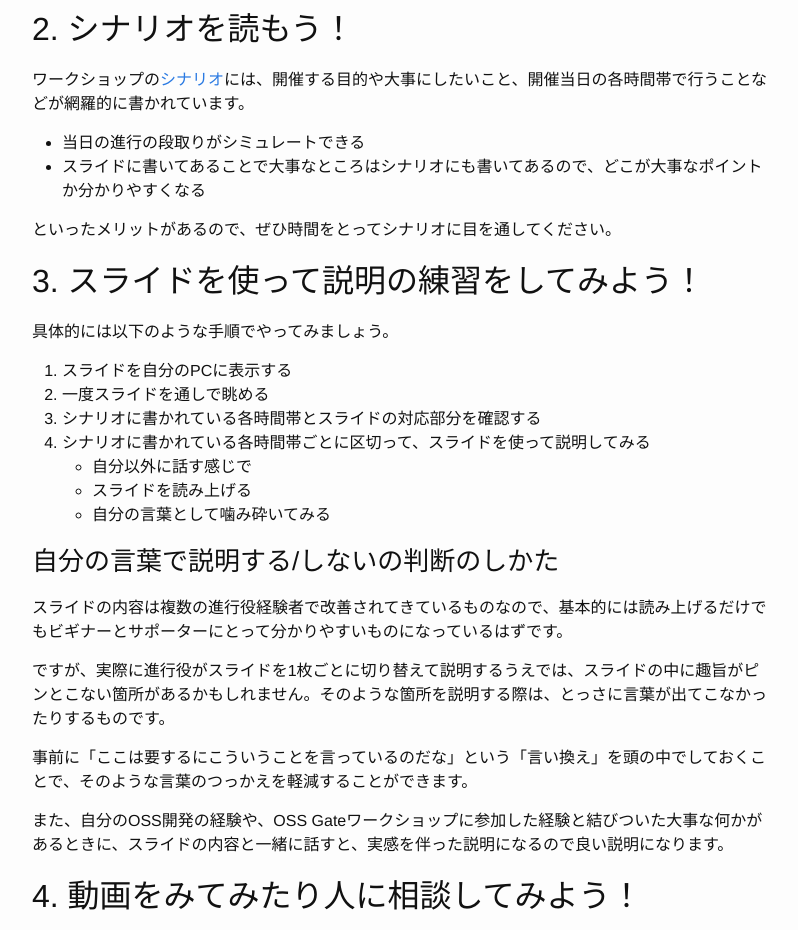
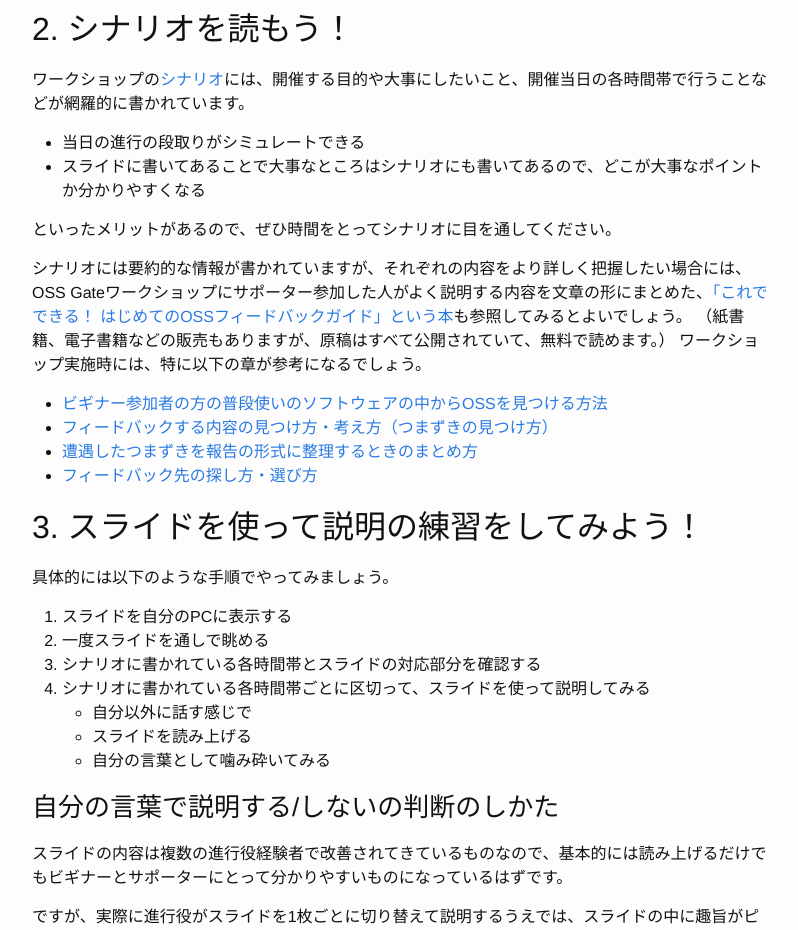
Before and after one commit to oss-gate/oss-gate.github.io, a Jekyll site: the page built from workshop/new-to-moderator.md, in a window 1280 px wide and 1400 px high, scrolled down 594 px. Shown: the top 930 px of the window, without its empty margins (238-1036 px from the left). Built offline with Jekyll 4.4.1, drawn with Linux system fonts in a browser that asks for light colours; comment, search, counter and statistics services are not loaded; some of the changed text lies outside the part shown.

Commit message:
Link to onlie workshop archive

```diff
--- a/workshop/new-to-moderator.md
+++ b/workshop/new-to-moderator.md
@@ -29,6 +29,15 @@
 
 といったメリットがあるので、ぜひ時間をとってシナリオに目を通してください。
 
+シナリオには要約的な情報が書かれていますが、それぞれの内容をより詳しく把握したい場合には、OSS Gateワークショップにサポーター参加した人がよく説明する内容を文章の形にまとめた、[「これでできる！ はじめてのOSSフィードバックガイド」という本](https://github.com/oss-gate/first-feedback-guidebook)も参照してみるとよいでしょう。
+（紙書籍、電子書籍などの販売もありますが、原稿はすべて公開されていて、無料で読めます。）
+ワークショップ実施時には、特に以下の章が参考になるでしょう。
+
+* [ビギナー参加者の方の普段使いのソフトウェアの中からOSSを見つける方法](https://github.com/oss-gate/first-feedback-guidebook/blob/master/chapters/oss.md)
+* [フィードバックする内容の見つけ方・考え方（つまずきの見つけ方）](https://github.com/oss-gate/first-feedback-guidebook/blob/master/chapters/what.md)
+* [遭遇したつまずきを報告の形式に整理するときのまとめ方](https://github.com/oss-gate/first-feedback-guidebook/blob/master/chapters/how.md)
+* [フィードバック先の探し方・選び方](https://github.com/oss-gate/first-feedback-guidebook/blob/master/chapters/where.md)
+
 ## 3. スライドを使って説明の練習をしてみよう！
 
 具体的には以下のような手順でやってみましょう。
@@ -57,9 +66,16 @@
 
 ### 動画で実際の進行をみてみよう！
 
+文章を読む以外に、動画の形でもワークショップの様子を見ることができます。
+実際のワークショップで説明している様子を収めたものなので、ワークショップの雰囲気や進行役が喋っていることがよく分かり、参考になるはずです。
+
+オフライン開催時の様子の動画：
 <iframe width="560" height="315" src="https://www.youtube.com/embed/aqQn4c5vmS0?showinfo=0&rel=0" frameborder="0" allowfullscreen></iframe>
 
-実際のワークショップで説明している様子を収めたものなので、ワークショップの雰囲気や進行役が喋っていることがよく分かり、参考になるはずです。
+OSS Gateオンラインワークショップ（2021年6月12日開催分）の配信アーカイブ：
+<iframe width="560" height="315" src="https://www.youtube.com/embed/pWxC9KdxdrQ?start=1731" title="YouTube video player" frameborder="0" allow="accelerometer; autoplay; clipboard-write; encrypted-media; gyroscope; picture-in-picture" allowfullscreen></iframe>
+
+配信アーカイブはイベント内容そのものなので、長さが6時間あります。集中して見るのは大変なので、動画の下の⚙（歯車アイコン）から「再生速度」→「2」を選択するなどして再生速度を上げ、作業のBGM代わりに流し見されることをお薦めします。
 
 ### Gitterで人に相談してみよう！
 
```
